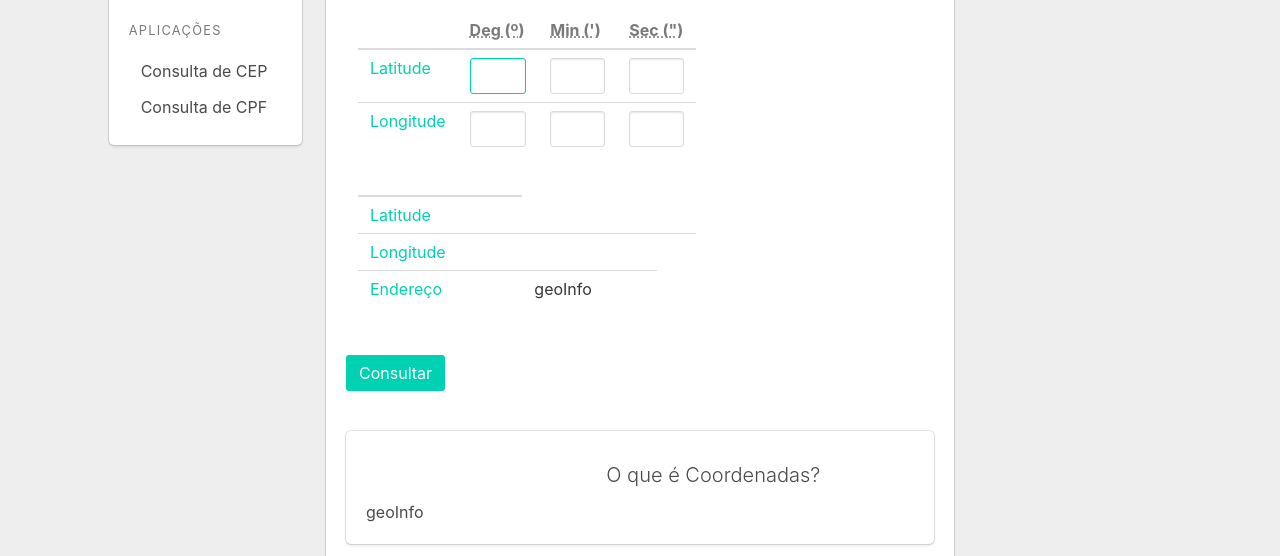
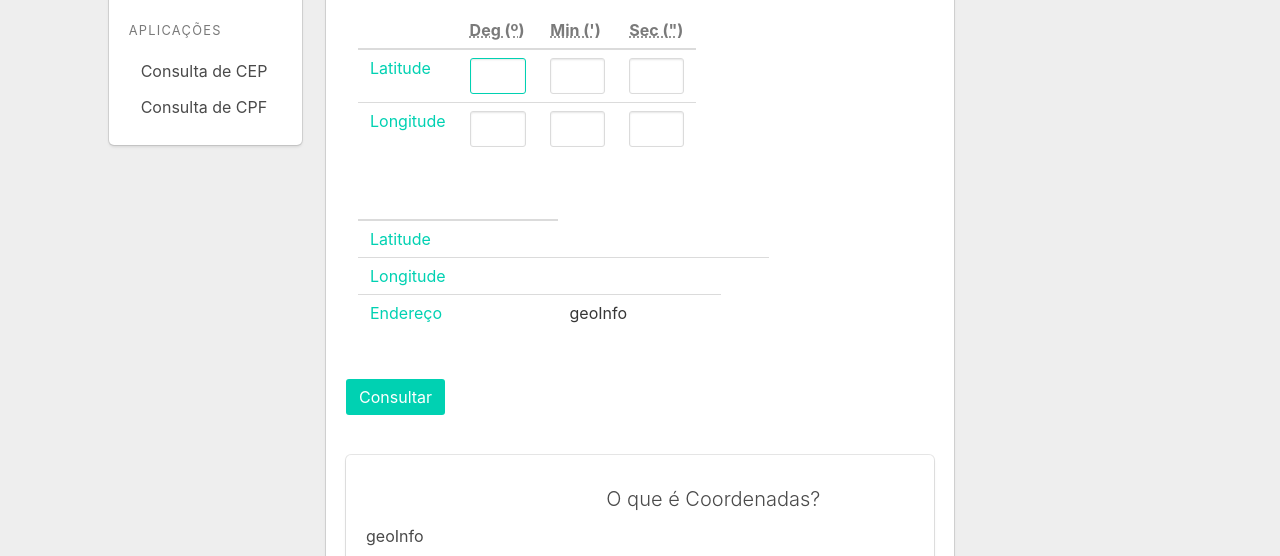
Before and after one commit to adaltopicotti/blog, a Django app: page /application/coordinate/ in a window 1280 px wide; the page is wider, and only the part inside the window is pictured. Shown: the part 180-736 px from the top of that part. Run offline with Django 3.2, Linux system fonts and the light colour scheme; grey boxes are pictures that could not be loaded.

Commit message:
Update coordinate.html

```diff
--- a/blog/templates/application/coordinate.html
+++ b/blog/templates/application/coordinate.html
@@ -33,6 +33,8 @@
                   </tr>
                 </tbody>
                 </table>
+                </div>
+                <div class="column is-12">
                 <table class="table">
                 <thead>
                   <tr>
```
